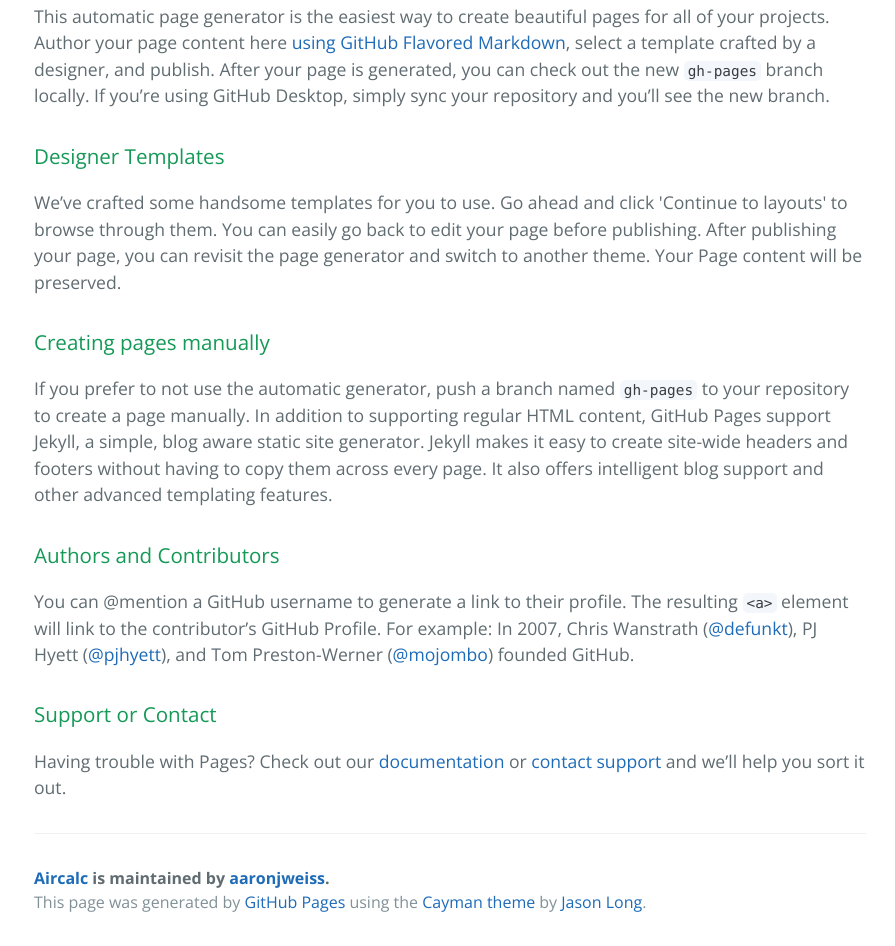
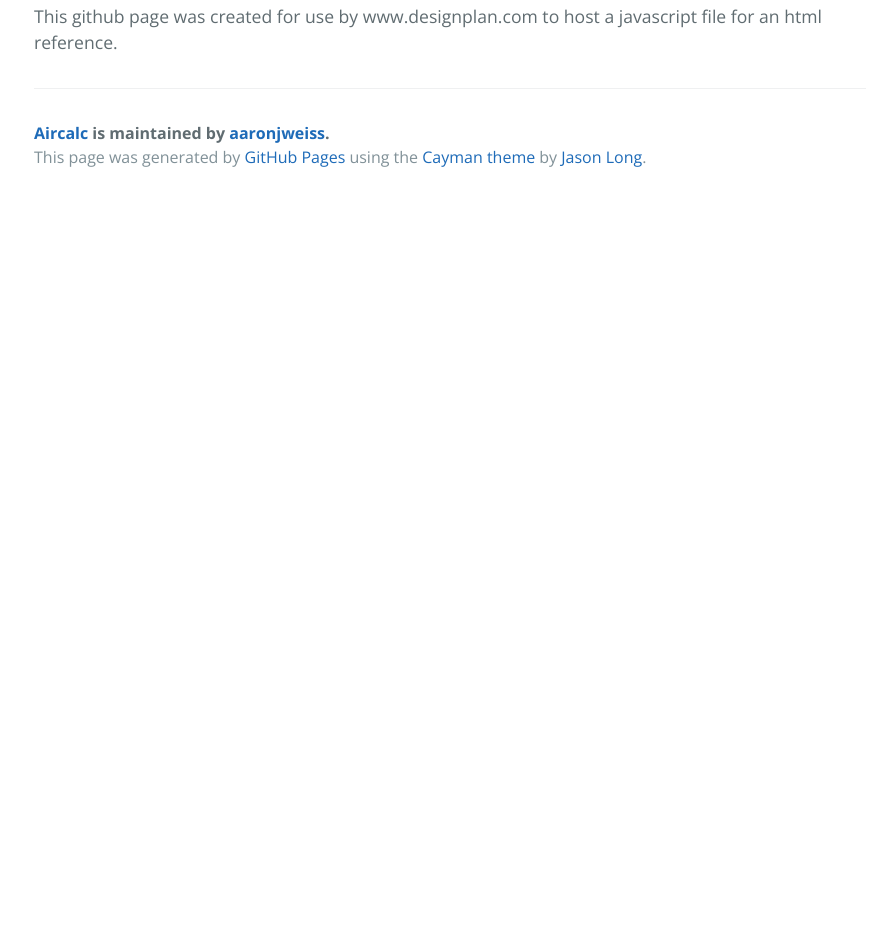
Before and after one commit to aaronjweiss/aircalc, a plain HTML site: page index.html in a window 1280 px wide. Shown: the part 460-1406 px from the top of the page, without its empty margins (190-1085 px from the left). After the commit the page ends 800 px from the top, so only its background shows below. Drawn offline with nearby package versions, Linux system fonts and the light colour scheme.

Commit message:
Updated from default github page.

```diff
--- a/index.html
+++ b/index.html
@@ -22,27 +22,7 @@
       <h3>
 <a id="welcome-to-github-pages" class="anchor" href="#welcome-to-github-pages" aria-hidden="true"><span aria-hidden="true" class="octicon octicon-link"></span></a>Welcome to GitHub Pages.</h3>
 
-<p>This automatic page generator is the easiest way to create beautiful pages for all of your projects. Author your page content here <a href="https://guides.github.com/features/mastering-markdown/">using GitHub Flavored Markdown</a>, select a template crafted by a designer, and publish. After your page is generated, you can check out the new <code>gh-pages</code> branch locally. If you’re using GitHub Desktop, simply sync your repository and you’ll see the new branch.</p>
-
-<h3>
-<a id="designer-templates" class="anchor" href="#designer-templates" aria-hidden="true"><span aria-hidden="true" class="octicon octicon-link"></span></a>Designer Templates</h3>
-
-<p>We’ve crafted some handsome templates for you to use. Go ahead and click 'Continue to layouts' to browse through them. You can easily go back to edit your page before publishing. After publishing your page, you can revisit the page generator and switch to another theme. Your Page content will be preserved.</p>
-
-<h3>
-<a id="creating-pages-manually" class="anchor" href="#creating-pages-manually" aria-hidden="true"><span aria-hidden="true" class="octicon octicon-link"></span></a>Creating pages manually</h3>
-
-<p>If you prefer to not use the automatic generator, push a branch named <code>gh-pages</code> to your repository to create a page manually. In addition to supporting regular HTML content, GitHub Pages support Jekyll, a simple, blog aware static site generator. Jekyll makes it easy to create site-wide headers and footers without having to copy them across every page. It also offers intelligent blog support and other advanced templating features.</p>
-
-<h3>
-<a id="authors-and-contributors" class="anchor" href="#authors-and-contributors" aria-hidden="true"><span aria-hidden="true" class="octicon octicon-link"></span></a>Authors and Contributors</h3>
-
-<p>You can @mention a GitHub username to generate a link to their profile. The resulting <code>&lt;a&gt;</code> element will link to the contributor’s GitHub Profile. For example: In 2007, Chris Wanstrath (<a href="https://github.com/defunkt" class="user-mention">@defunkt</a>), PJ Hyett (<a href="https://github.com/pjhyett" class="user-mention">@pjhyett</a>), and Tom Preston-Werner (<a href="https://github.com/mojombo" class="user-mention">@mojombo</a>) founded GitHub.</p>
-
-<h3>
-<a id="support-or-contact" class="anchor" href="#support-or-contact" aria-hidden="true"><span aria-hidden="true" class="octicon octicon-link"></span></a>Support or Contact</h3>
-
-<p>Having trouble with Pages? Check out our <a href="https://help.github.com/pages">documentation</a> or <a href="https://github.com/contact">contact support</a> and we’ll help you sort it out.</p>
+<p>This github page was created for use by www.designplan.com to host a javascript file for an html reference.</p>
 
       <footer class="site-footer">
         <span class="site-footer-owner"><a href="https://github.com/aaronjweiss/aircalc">Aircalc</a> is maintained by <a href="https://github.com/aaronjweiss">aaronjweiss</a>.</span>
```
